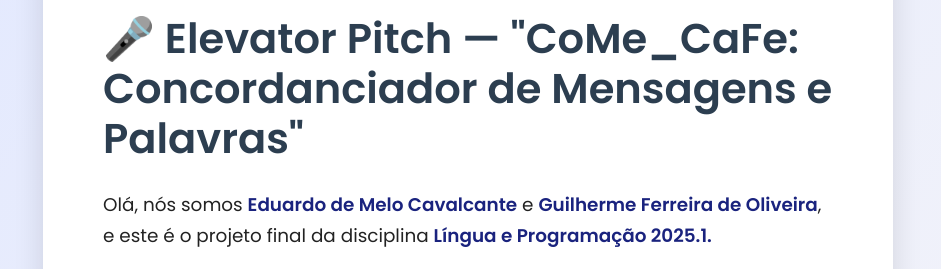
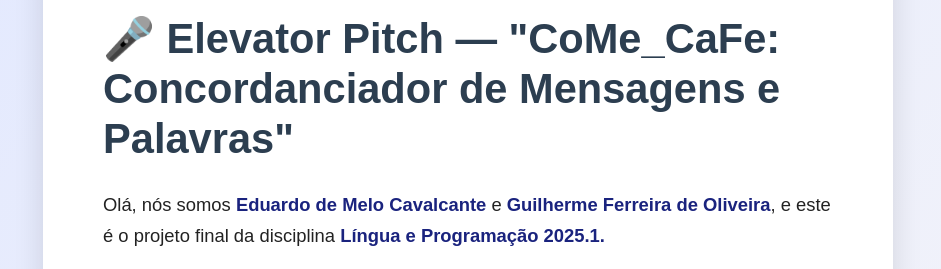
Before and after one commit to starrixBR/CoMe_CaFe, a plain HTML site: page html elevator pitch/index.html in a window 1280 px wide. Shown: the part 266-535 px from the top of the page, without its empty margins (172-1113 px from the left). Drawn offline with Linux system fonts and the light colour scheme.

Commit message:
Update index.html

```diff
--- a/html elevator pitch/index.html
+++ b/html elevator pitch/index.html
@@ -1,8 +1,9 @@
+<!DOCTYPE html>
+<html lang="pt-br">
 <head>
   <meta charset="UTF-8" />
   <meta name="viewport" content="width=device-width, initial-scale=1" />
   <title>Elevator Pitch - CoMe_CaFe</title>
-  <link href="https://fonts.googleapis.com/css2?family=Poppins:wght@400;600&display=swap" rel="stylesheet" />
   <link rel="shortcut icon" href="logo.ico.ico" type="image/x-icon">
   <style>
     * {
```
